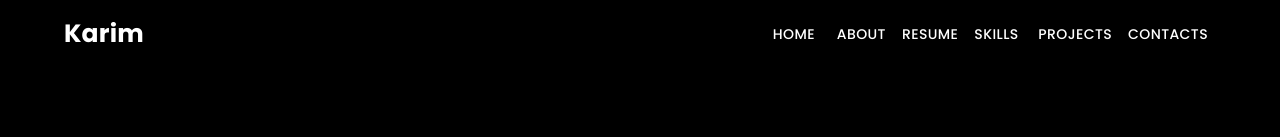
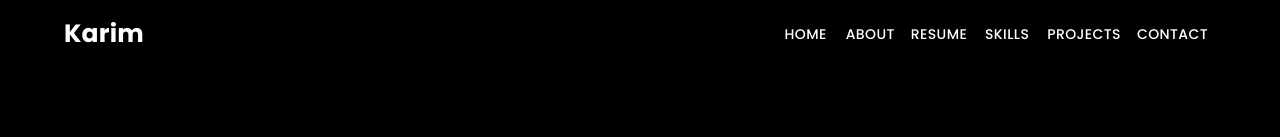
Before and after one commit to KIsaac85/kisaac85.github.io, a React (Vite) app: page / in a window 1280 px wide. Shown: the top 137 px of the page. Built offline with nearby package versions, Linux system fonts and the light colour scheme.

Commit message:
fix scrolling in navbar

```diff
--- a/src/NavBar.jsx
+++ b/src/NavBar.jsx
@@ -30,7 +30,7 @@ href:"#resume-section"},
   href:"#projects-section"
 },
 {
-  text:"Contacts",
+  text:"Contact",
   href:"#contact-section"
 }]
 
@@ -53,6 +53,26 @@ function ResponsiveAppBar() {
   const handleMouseLeave = e => {
     e.target.style.color = "white"
   }
+
+
+  const handleScroll = (event, targetId) => {
+    event.preventDefault(); // Prevent default link behavior
+    setAnchorElNav(null); // Close menu on mobile
+
+    const navbar = document.querySelector(".MuiAppBar-root");
+    const targetElement = document.querySelector(targetId);
+
+    if (targetElement) {
+      const navbarHeight = navbar ? navbar.offsetHeight : 0;
+      let extraOffset = 20; // Adjust this value for finer control
+      if (targetId === "#skills-section" || targetId === "#projects-section"|| targetId === "#contact-section") {
+        extraOffset = -300; // Increase offset for these sections
+      }
+      const targetPosition = targetElement.getBoundingClientRect().top + window.scrollY - navbarHeight - extraOffset;
+
+      window.scrollTo({ top: targetPosition, behavior: "smooth" }); // Smooth scroll
+    }
+  };
   const [width, setWidth] = useState(window.innerWidth);
 
   useEffect(() => {
@@ -73,7 +93,7 @@ function ResponsiveAppBar() {
             variant="h6"
             noWrap
             component="a"
-            href="#home-section"
+            onClick={(e) => handleScroll(e, "#home-section")}
             sx={{
               mr: 2,
               display: { xs: 'none', md: 'flex' },
@@ -81,7 +101,8 @@ function ResponsiveAppBar() {
               fontSize:25,
               color: 'inherit',
               textDecoration: 'none',
-              fontFamily:"poppins"
+              fontFamily:"poppins",
+              cursor:"pointer"
             }}
           >
             Karim
@@ -95,7 +116,7 @@ function ResponsiveAppBar() {
             variant="h5"
             noWrap
             component="a"
-            href="#home-section"
+            onClick={(e) => handleScroll(e, href)}
             sx={{
               mr: 2,
               display: { xs: 'flex', md: 'none' },
@@ -104,7 +125,8 @@ function ResponsiveAppBar() {
               color: 'inherit',
               textDecoration: 'none',
               fontSize:20,
-              fontFamily:"poppins"
+              fontFamily:"poppins",
+              cursor:"pointer"
             }}
           >
             Karim
@@ -115,7 +137,7 @@ function ResponsiveAppBar() {
               onMouseEnter={handleMouseEnter}
               onMouseLeave={handleMouseLeave}
                 key={text}
-                href={href}
+                onClick={(e) => handleScroll(e, href)}
                 sx={{ my: 2, color: 'white', display: 'block', fontFamily:"poppins" }}>
                 {text}
 
@@ -152,8 +174,8 @@ function ResponsiveAppBar() {
               }}
             >
               {navbarItems.map(({text,href}) => (
-                <MenuItem key={text}  onClick={handleCloseNavMenu}>
-                  <Typography  textAlign="center"><Button href={href} sx={{color:"black", fontFamily:"poppins"}}>{text}</Button></Typography>
+                <MenuItem key={text}  onClick={(e) => handleScroll(e, href)}>
+                  <Typography textAlign="center"><Button sx={{color:"black", fontFamily:"poppins"}}>{text}</Button></Typography>
                 </MenuItem>
               ))}
             </Menu>
```
